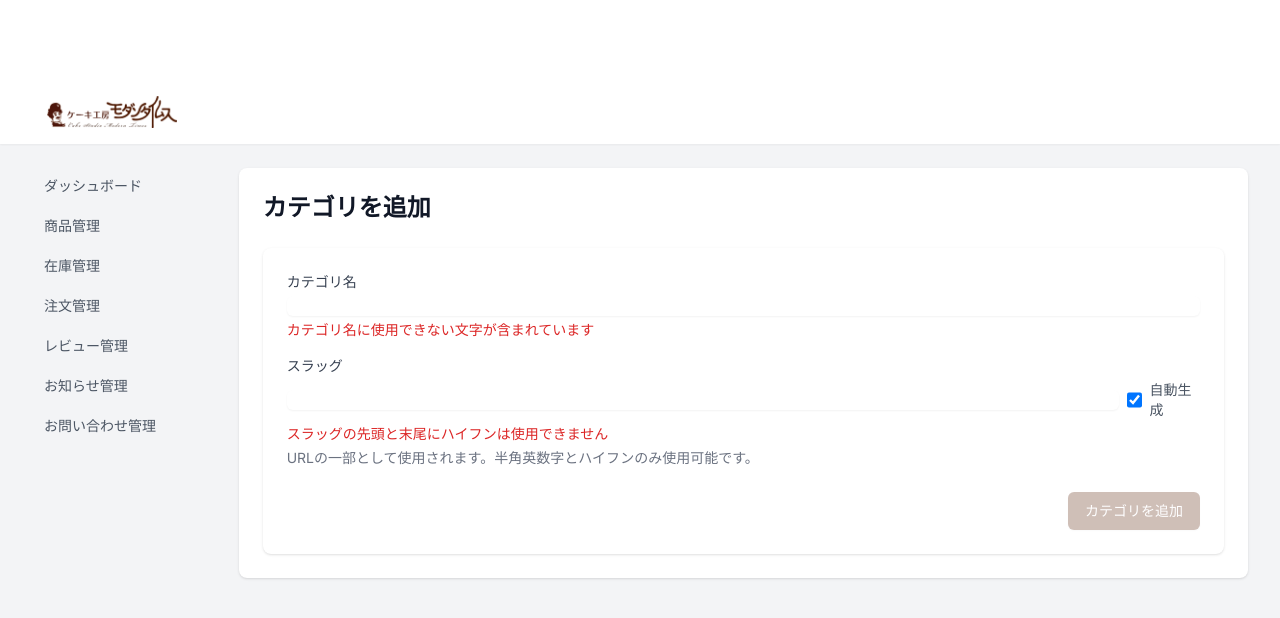
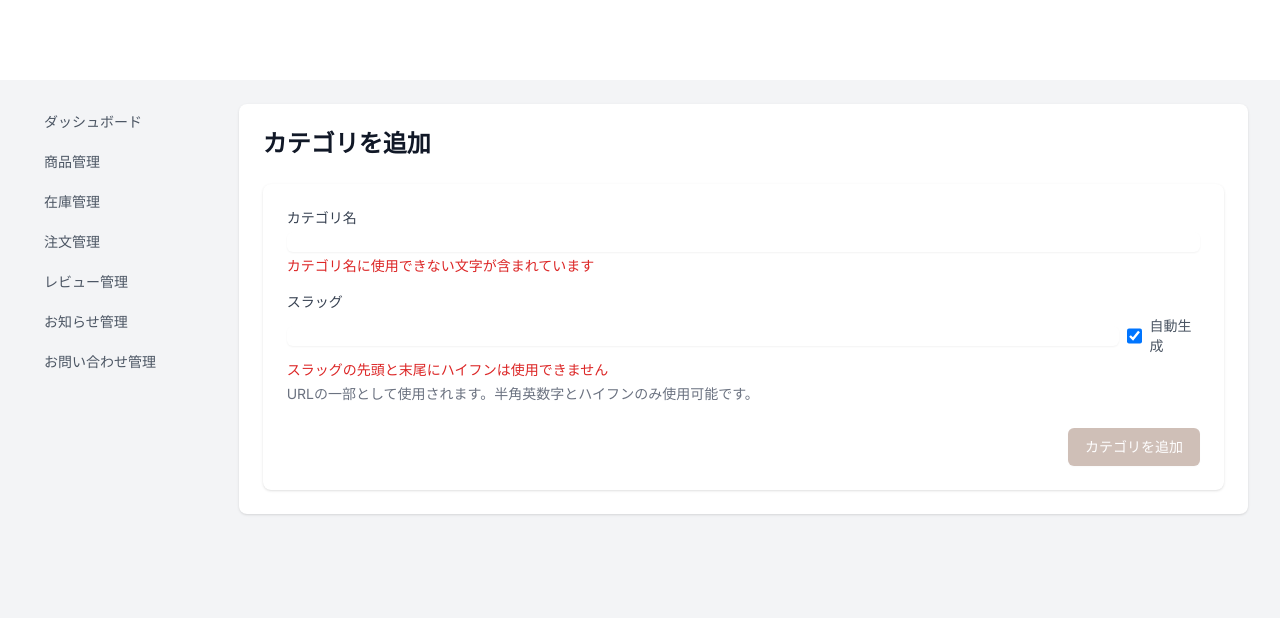
Before and after one commit to angle-create/modern_times-website, a Next.js app: page /admin/categories/new in a window 1280 px wide. Shown: the top 618 px of the page. Built offline with nearby package versions, Linux system fonts and the light colour scheme.

Commit message:
fix: 管理画面からナビゲーションバーを削除

```diff
--- a/src/app/admin/layout.tsx
+++ b/src/app/admin/layout.tsx
@@ -1,9 +1,7 @@
 'use client'
 
-import { useSession } from 'next-auth/react'
 import { usePathname } from 'next/navigation'
 import Link from 'next/link'
-import Image from 'next/image'
 
 const navigation = [
   { name: 'ダッシュボード', href: '/admin' },
@@ -25,28 +23,6 @@ export default function AdminLayout({
 
   return (
     <div className="min-h-screen bg-gray-100">
-      {!isLoginPage && (
-        <nav className="bg-white shadow-sm">
-          <div className="max-w-7xl mx-auto px-4 sm:px-6 lg:px-8">
-            <div className="flex justify-between h-16">
-              <div className="flex">
-                <div className="flex-shrink-0 flex items-center">
-                  <Link href="/admin" className="relative w-40 h-8">
-                    <Image
-                      src="/images/site-logo.png"
-                      alt="Modern Times 管理画面"
-                      fill
-                      className="object-contain"
-                      priority
-                    />
-                  </Link>
-                </div>
-              </div>
-            </div>
-          </div>
-        </nav>
-      )}
-
       {!isLoginPage ? (
         <div className="py-6">
           <div className="max-w-7xl mx-auto px-4 sm:px-6 lg:px-8">
```
